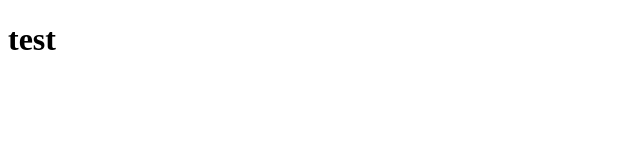
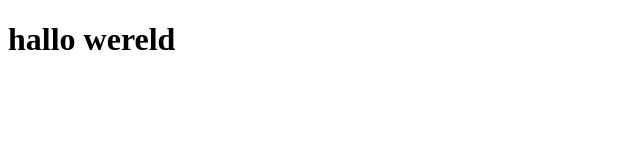
Before and after one commit to JurreKan/JurreKan.Github.IO, a plain HTML site: page index.html in a window 1280 px wide. Shown: the whole page, without its empty margins (0-640 px from the left). Drawn offline with Linux system fonts and the light colour scheme.

Commit message:
verandering html

```diff
--- a/index.html
+++ b/index.html
@@ -4,5 +4,5 @@
 </head>
 
 <body>
-<h1>test</h1>
+<h1>hallo wereld </h1>
 </body>
```
